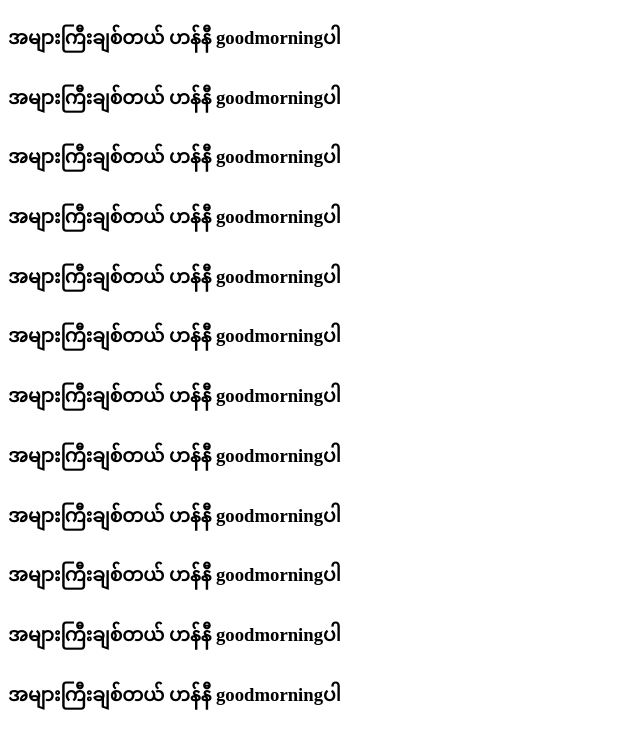
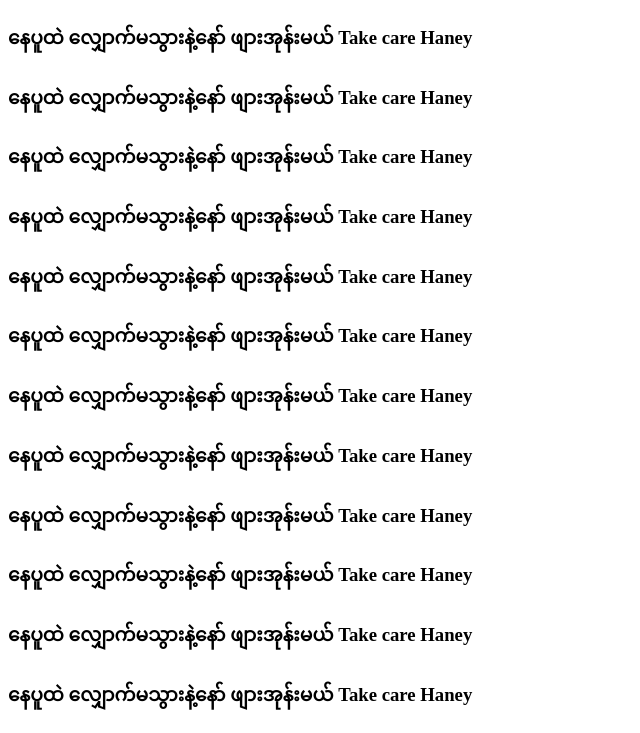
Before and after one commit to YeZawHlaing/ourWeb, a plain HTML site: page index.html in a window 1280 px wide. Shown: the part 61-794 px from the top of the page, without its empty margins (0-640 px from the left). Drawn offline with Linux system fonts and the light colour scheme.

Commit message:
afternoon

```diff
--- a/index.html
+++ b/index.html
@@ -13,7 +13,7 @@
     let container = document.getElementById("container");
     for (let i = 0; i < 500; i++) {
         let h3 = document.createElement("h3");
-        h3.textContent = "အများကြီးချစ်တယ် ဟန်နီ goodmorningပါ";
+        h3.textContent = "နေပူထဲ လျှောက်မသွားနဲ့နော် ဖျားအုန်းမယ် Take care Haney";
         container.appendChild(h3);
     }
 </script>
```
